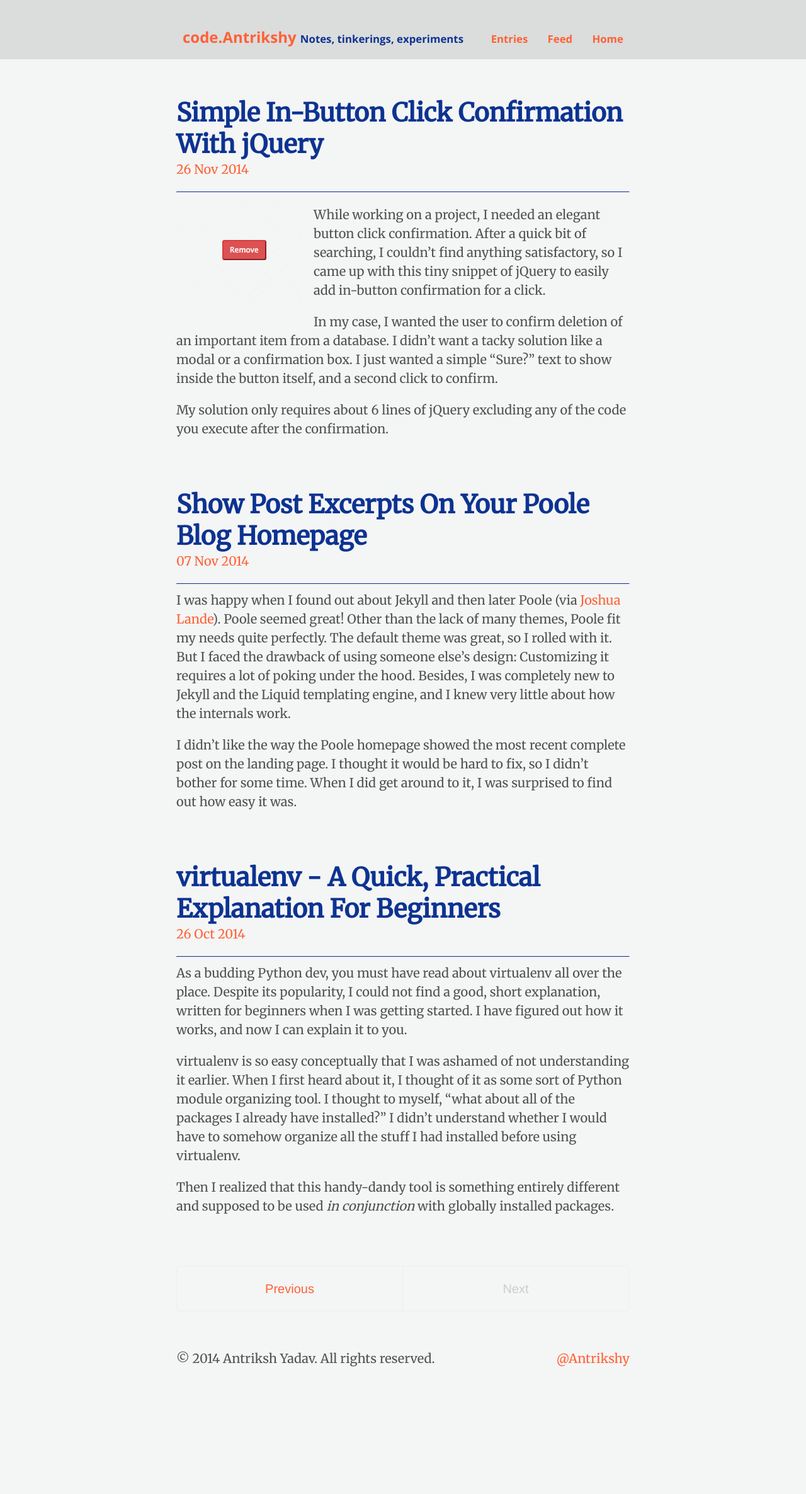
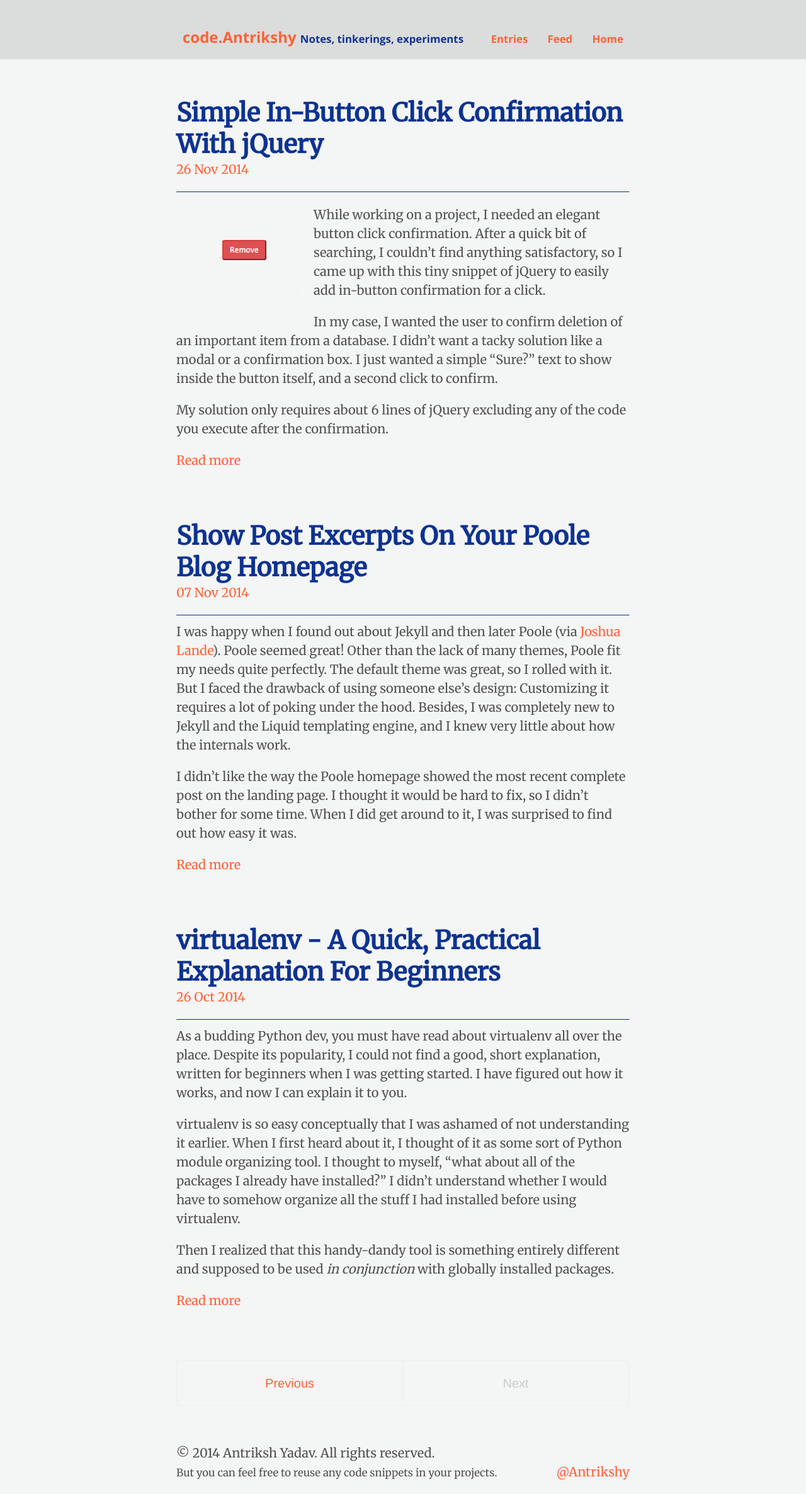
Before and after one commit to Antrikshy/antrikshy.github.io, a Jekyll site: the page built from index.html, in a window 1280 px wide. Shown: the whole page at 63% size. Built offline with Jekyll 4.4.1, drawn with Linux system fonts in a browser that asks for light colours; Markdown is read by kramdown in place of the engine named in the settings; the list of posts is cut into pages by our own code; before the commit the page ends 2192 px from its top, so only the background shows below that.

Commit message:
Added read more button under posts

```diff
--- a/_layouts/default.html
+++ b/_layouts/default.html
@@ -25,7 +25,7 @@
 
       <div class="footer">
         <p>
-          &copy; {{ site.time | date: '%Y' }} Antriksh Yadav. All rights reserved.
+          &copy; {{ site.time | date: '%Y' }} Antriksh Yadav. All rights reserved.<br/><small>But you can feel free to reuse any code snippets in your projects.</small>
           <span style="float:right;"><a href="http://twitter.com/Antrikshy">@Antrikshy</a></span>
         </p>
       </div>
--- a/index.html
+++ b/index.html
@@ -16,6 +16,7 @@ title: Home
     <hr>
 
     {{ post.excerpt }}
+    <a href="{{ post.url }}" class="read-more-btn"> Read more </a>
   </div>
   {% endfor %}
 </div>
--- a/public/css/poole.css
+++ b/public/css/poole.css
@@ -335,6 +335,10 @@ tbody tr:nth-child(odd) th {
  * page is wrapped in `.page` and is only used on the page layout.
  */
 
+.read-more-btn {
+
+}
+
 .page,
 .post {
   margin-bottom: 4em;
@@ -377,8 +381,7 @@ tbody tr:nth-child(odd) th {
   color: #999;
 }
 .related-posts li a:hover {
-  color: #268bd2;
-  text-decoration: none;
+  text-decoration: underline;
 }
 .related-posts li a:hover small {
   color: inherit;
```
Also changed, not shown: _posts/2014-11-07-show-post-excerpts-on-your-poole-blog-homepage.md (+2 -0 lines).
